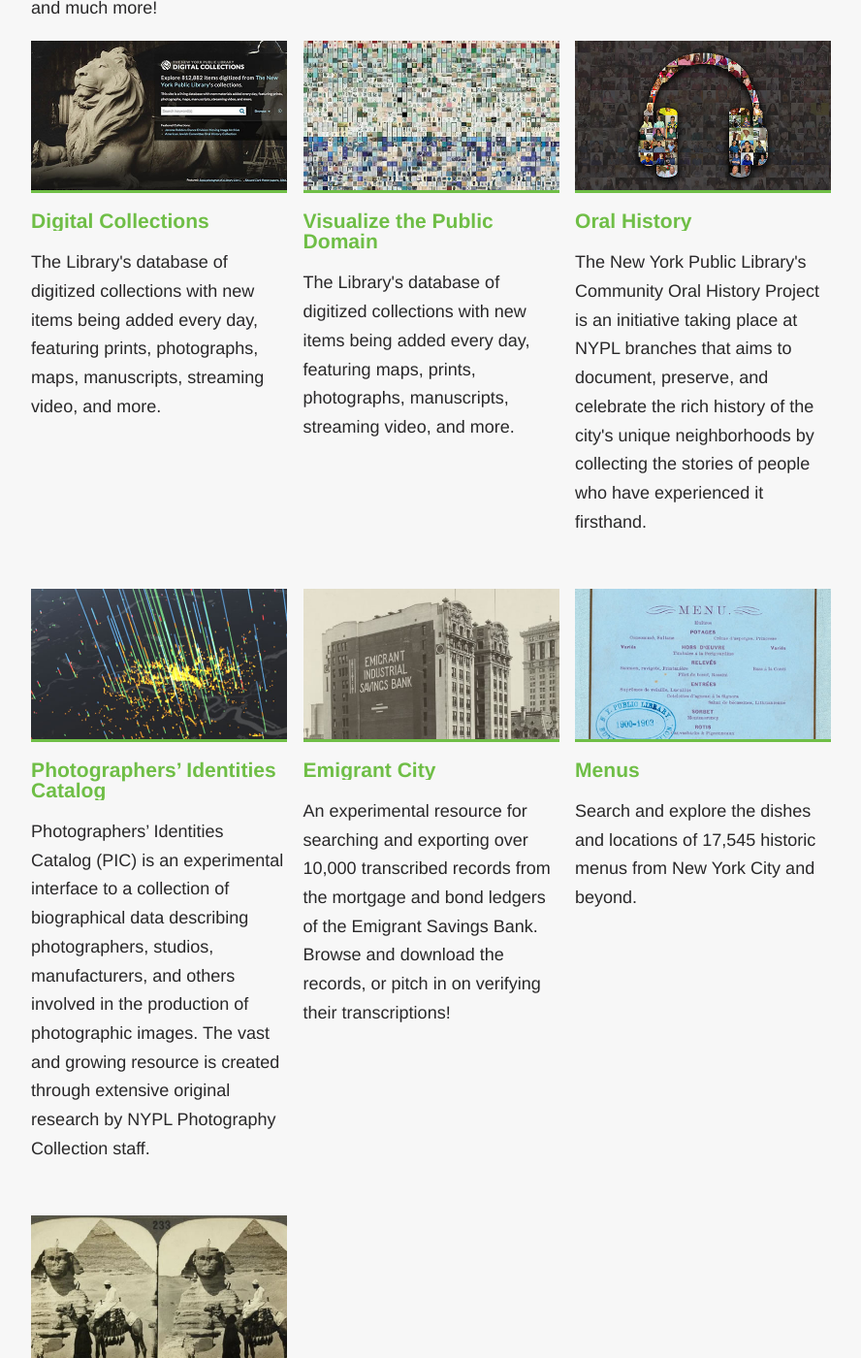
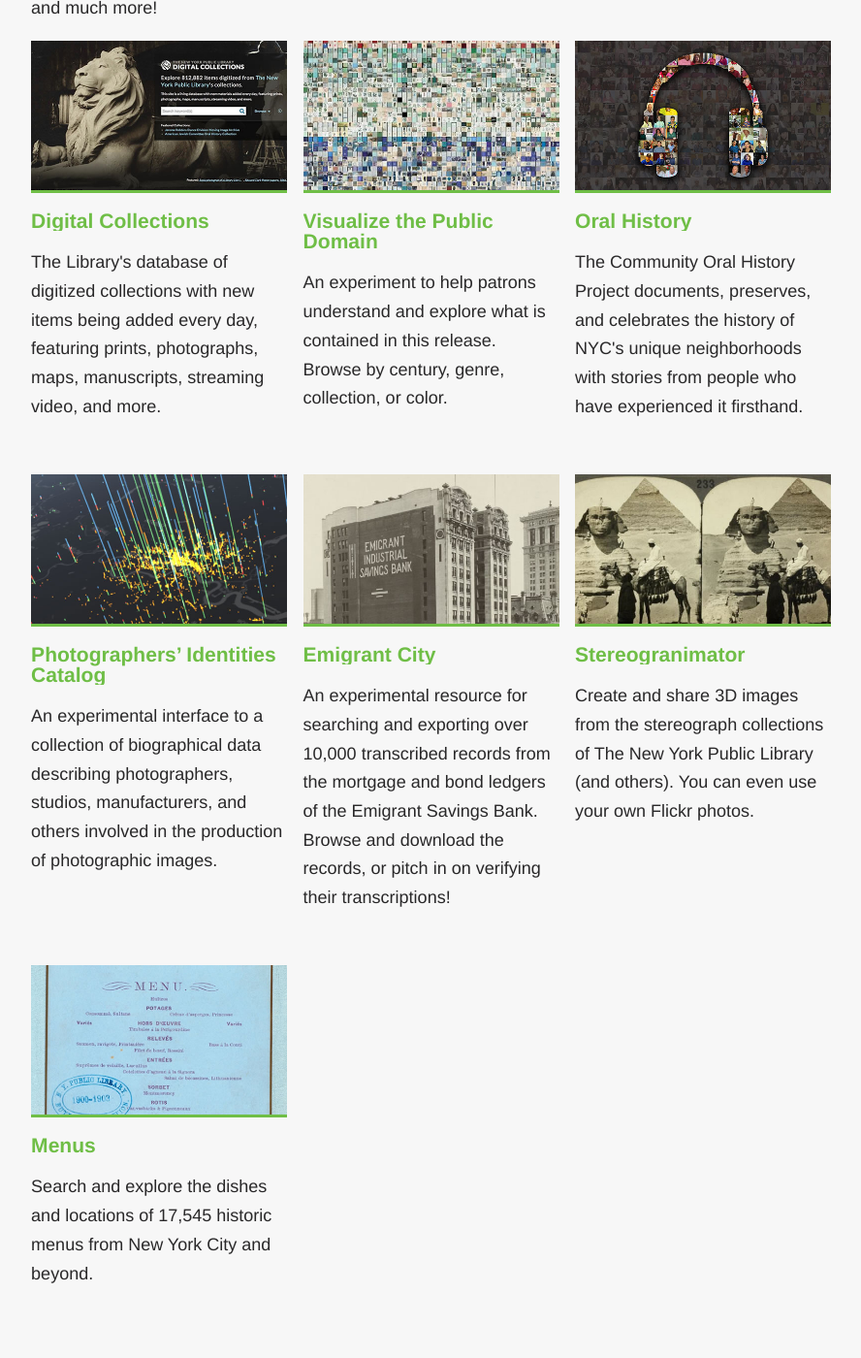
Before and after one commit to nypl-spacetime/nypl-spacetime.github.io, a Jekyll site: the page built from index.html, in a window 1280 px wide and 1400 px high, scrolled down 3782 px. Shown: the whole window at 97% size, without its empty margins (277-1165 px from the left). Built offline with Jekyll 4.4.1, drawn with Linux system fonts in a browser that asks for light colours; some web fonts are replaced; some of the changed text lies outside the part shown.

Commit message:
Updates to make copy length more uniform.

```diff
--- a/_data/projects.yml
+++ b/_data/projects.yml
@@ -87,19 +87,19 @@
     - name: Visualize the Public Domain
       image: visualizedc.jpg
       url: http://publicdomain.nypl.org/pd-visualization/
-      description: The Library's database of digitized collections with new items being added every day, featuring maps, prints, photographs, manuscripts, streaming video, and more.
+      description: An experiment to help patrons understand and explore what is contained in this release. Browse by century, genre, collection, or color.
       category: resource
 
     - name: Oral History
       image: oralhistory.jpg
       url: http://oralhistory.nypl.org/
-      description: The New York Public Library's Community Oral History Project is an initiative taking place at NYPL branches that aims to document, preserve, and celebrate the rich history of the city's unique neighborhoods by collecting the stories of people who have experienced it firsthand.
+      description: The Community Oral History Project documents, preserves, and celebrates the history of NYC's unique neighborhoods with stories from people who have experienced it firsthand.
       category: resource
 
     - name: Photographers’ Identities Catalog
       image: pic.jpg
       url: http://pic.nypl.org/
-      description: Photographers’ Identities Catalog (PIC) is an experimental interface to a collection of biographical data describing photographers, studios, manufacturers, and others involved in the production of photographic images. The vast and growing resource is created through extensive original research by NYPL Photography Collection staff.
+      description: An experimental interface to a collection of biographical data describing photographers, studios, manufacturers, and others involved in the production of photographic images.
       category: resource
 
     - name: Emigrant City
@@ -108,14 +108,14 @@
       description: An experimental resource for searching and exporting over 10,000 transcribed records from the mortgage and bond ledgers of the Emigrant Savings Bank. Browse and download the records, or pitch in on verifying their transcriptions!
       category: resource
 
+    - name: Stereogranimator
+      image: stereo.jpg
+      url: http://stereo.nypl.org/
+      description: Create and share 3D images from the stereograph collections of The New York Public Library (and others). You can even use your own Flickr photos.
+      category: resource
+
     - name: Menus
       image: menus.jpg
       url: http://menus.nypl.org/
       description: Search and explore the dishes and locations of 17,545 historic menus from New York City and beyond.
       category: resource
-
-    - name: Stereogranimator
-      image: stereo.jpg
-      url: http://stereo.nypl.org/
-      description: Create and share 3D images from the stereograph collections of The New York Public Library (and others). You can even use your own Flickr photos.
-      category: resource
```
